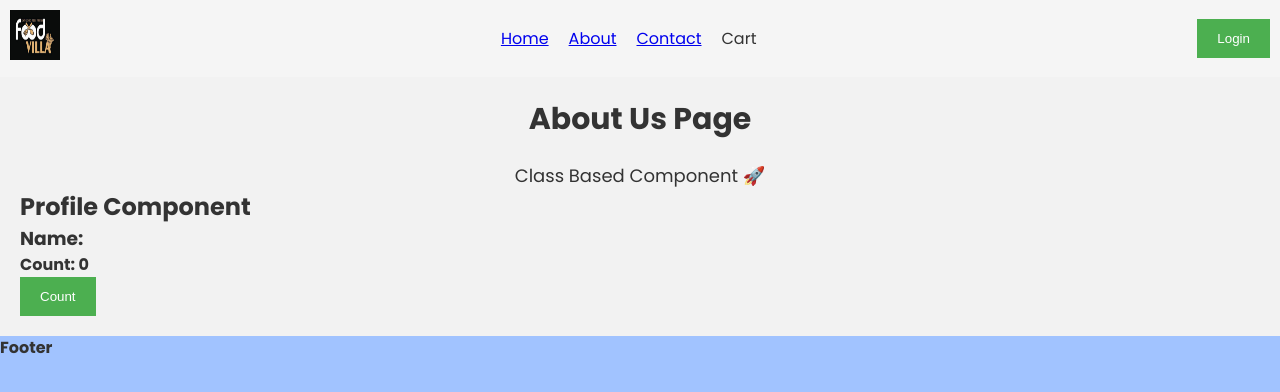
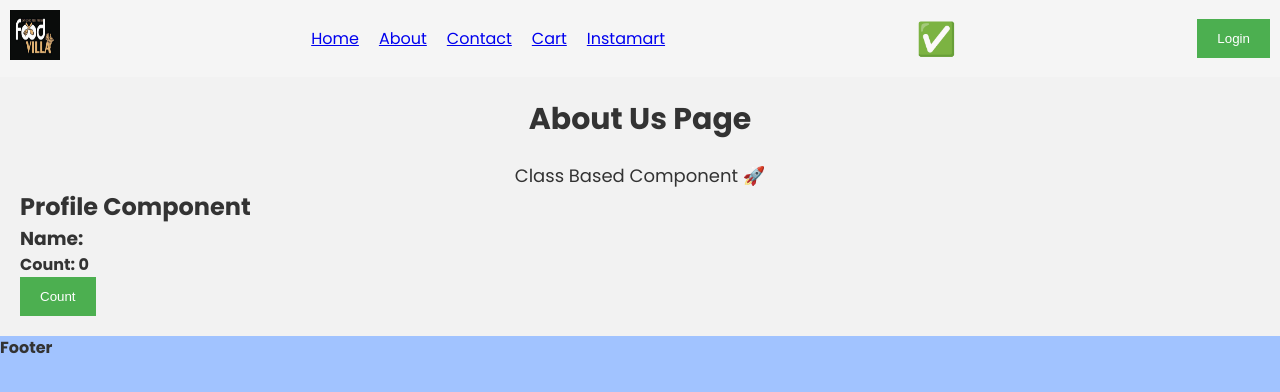
Before and after one commit to SaketKothari/food-ordering-webapp-namaste-react, a React (Vite) app: page /about in a window 1280 px wide. Shown: the top 392 px of the page. Built offline with nearby package versions, Linux system fonts and the light colour scheme.

Commit message:
Create custom hook useOnline

```diff
--- a/src/components/Body.js
+++ b/src/components/Body.js
@@ -3,6 +3,7 @@ import { useState, useEffect } from 'react';
 import Shimmer from './Shimmer';
 import { Link } from 'react-router-dom';
 import { filterData } from '../utils/helper';
+import useOnline from '../utils/useOnline';
 
 const Body = () => {
   const [allRestaurants, setAllRestaurants] = useState([]);
@@ -24,6 +25,11 @@ const Body = () => {
     setAllRestaurants(json?.data?.cards[2]?.data?.data?.cards);
     setFilteredRestaurants(json?.data?.cards[2]?.data?.data?.cards);
   }
+
+  // const isOnline = useOnline();
+  // if (!isOnline) {
+  //   return <h1>🔴 Offline, please check your internet connection!!</h1>;
+  // }
 
   // not render component (Early return)
   if (!allRestaurants) return null;
--- a/src/components/Header.js
+++ b/src/components/Header.js
@@ -1,6 +1,7 @@
 import { useState } from 'react';
 import Logo from '../assets/img/foodvilla.png';
 import { Link } from 'react-router-dom';
+import useOnline from '../utils/useOnline';
 
 const loggedInUser = () => {
   // API call to check authentication
@@ -15,6 +16,7 @@ const Title = () => (
 
 const Header = () => {
   const [isLoggedIn, setIsLoggedIn] = useState(false);
+  const isOnline = useOnline();
 
   return (
     <div className="header">
@@ -30,9 +32,15 @@ const Header = () => {
           <Link to="/contact">
             <li>Contact</li>
           </Link>
-          <li>Cart</li>
+          <Link to="/cart">
+            <li>Cart</li>
+          </Link>
+          <Link to="/instamart">
+            <li>Instamart</li>
+          </Link>
         </ul>
       </div>
+      <h1>{isOnline ? '✅' : '🔴'}</h1>
       {isLoggedIn ? (
         <button onClick={() => setIsLoggedIn(false)}>Logout</button>
       ) : (
--- /dev/null
+++ b/src/utils/useOnline.js
@@ -0,0 +1,26 @@
+import { useState, useEffect } from 'react';
+
+const useOnline = () => {
+  const [isOnline, setIsOnline] = useState(true);
+
+  useEffect(() => {
+    const handleOnline = () => {
+      setIsOnline(true);
+    };
+    const handleOffline = () => {
+      setIsOnline(false);
+    };
+
+    window.addEventListener('online', handleOnline);
+    window.addEventListener('offline', handleOffline);
+
+    return () => {
+      window.removeEventListener('online', handleOnline);
+      window.removeEventListener('offline', handleOffline);
+    };
+  }, []);
+
+  return isOnline;
+};
+
+export default useOnline;
```
